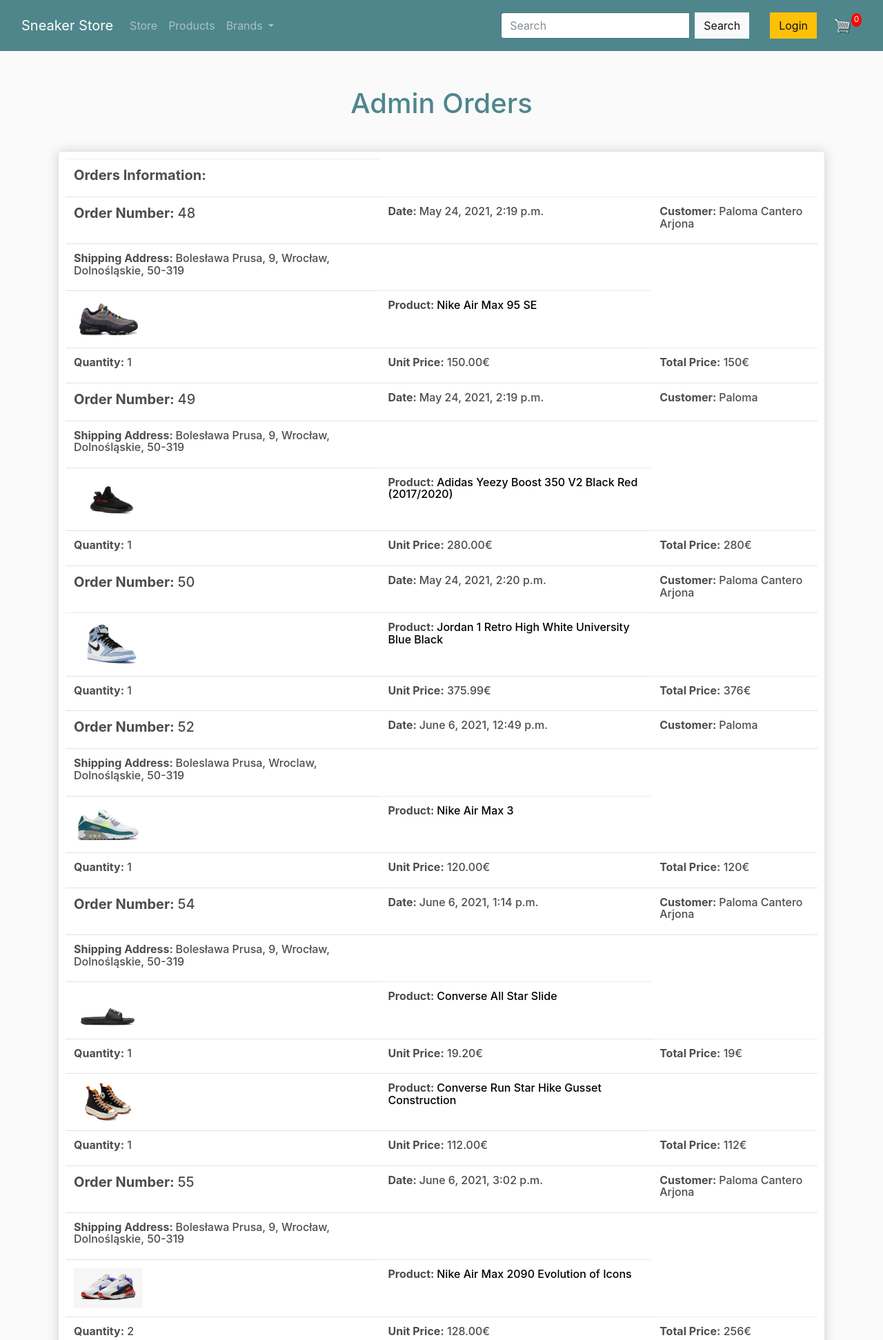
After one commit to PalomaCantero/webpage, a Django app: page /adminOrder/ in a window 1280 px wide. The commit adds this page. Shown: the top 1943 px of the page at 69% size. Run offline with Django 3.2, Linux system fonts and the light colour scheme; data comes from the database, SQL or seed files in the repository; both versions use the stored data as it was after the commit; lists and menus that the app fills with data are empty; some libraries are stand-ins or nearby versions.

Commit message:
Last Update

```diff
--- /dev/null
+++ b/store/templates/store/adminOrder.html
@@ -0,0 +1,77 @@
+{% extends 'store/main.html' %}
+
+{% load static %}
+
+{% block content %}
+
+<link rel="stylesheet" href="https://maxcdn.bootstrapcdn.com/bootstrap/4.0.0-beta/css/bootstrap.min.css" integrity="sha384-/Y6pD6FV/Vv2HJnA6t+vslU6fwYXjCFtcEpHbNJ0lyAFsXTsjBbfaDjzALeQsN6M" crossorigin="anonymous">
+
+<link rel="stylesheet" type="text/css" href="{%static 'css/style.css' %}">
+
+<link rel="stylesheet" type="text/css" href="{%static 'css/main.css' %}">
+
+
+<header class="cd-header flex flex-column flex-center">
+  <div class="text-component text-center">
+    <h1 class="text1">Admin Orders</h1>
+  </div>
+</header>
+
+<div class="row">
+  <div class="col-lg-12">
+    <div class="box-element">
+
+      <table class="table">
+        <tr>
+          <th><h5><strong>Orders Information:</strong></h5></th>
+        </tr>
+        {% for item in orders %}
+        <tr>
+          <th><h5><strong>Order Number: </strong>{{item.id}}</h5></th>
+          <th><h6><strong>Date:  </strong>{{item.date_ordered}}</h6></th>
+          {% for c in customers %}
+          {% if item.customer.name == c.name and item.customer.email == c.email %}
+          <th><h6><strong>Customer:  </strong>{{c.name}}</h6></th>
+          {% endif %}
+          {% endfor %}
+          <tr>
+            {% for s in shipping %}
+            {% if item.id == s.order.id %}
+            <th><h6><strong>Shipping Address:  </strong>{{s.address}}, {{s.city}}, {{s.state}}, {{s.zipcode}}</h6></th>
+            {% endif %}
+            {% endfor %}
+          </tr>
+
+          {% for prod in orderItems %}
+          {% if item.id == prod.order.id %}
+        </tr>
+        <tr>
+        <th><div style="flex:2"><img class="row-image" src="{{prod.product.imageURL}}"></div></th>
+        <th><h6><strong>Product:  </strong><a class="link" href="/product/{{prod.product.slug}}/{{prod.product.id}}">{{prod.product.name}}</a></h6></th>
+        <tr>
+          <th><h6><strong>Quantity:</strong>  {{prod.quantity}}</h6></th>
+          <th><h6><strong>Unit Price:</strong>  {{prod.product.price}}€</h6></th>
+          <th><h6><strong>Total Price:</strong>  {% widthratio prod.product.price 1 prod.quantity %}€</h6></th>
+          {% endif %}
+          {% endfor %}
+        </tr>
+        {% endfor %}
+
+      </table>
+
+    </div>
+
+    <br>
+
+
+
+
+
+
+  </div>
+
+
+</div>
+</div>
+
+{% endblock content %}
--- a/store/templates/store/main.html
+++ b/store/templates/store/main.html
@@ -189,12 +189,16 @@
          <a>Your Privacy Rights</a>
        </li>
        <li>
-        <a>Terms & Conditions</a>
-      </li>
+         {% if user.is_authenticated and request.user.is_superuser %}
+         <a class="link" aria-current="page" href="{% url 'adminOrder' %}">Admin Orders</a>
+         {% else %}
+         <a>Terms & Conditions</a>
+         {% endif %}
+       </li>
 
-    </ul>
-  </div>
-</div>
+     </ul>
+   </div>
+ </div>
 </div>
 
 <hr class="my-4">
--- a/store/templates/store/order.html
+++ b/store/templates/store/order.html
@@ -57,15 +57,15 @@
                 <tr>
                   <th><div style="flex:2"><img class="row-image" src="{{prod.product.imageURL}}"></div></th>
                   <th><h6><strong>Product:  </strong><a class="link" href="/product/{{prod.product.slug}}/{{prod.product.id}}">{{prod.product.name}}</a></h6></th>
+                  </tr>
                   <tr>
                   <th><h6><strong>Quantity:</strong>  {{prod.quantity}}</h6></th>
                   <th><h6><strong>Unit Price:</strong>  {{prod.product.price}}€</h6></th>
                   <th><h6><strong>Total Price:</strong>  {% widthratio prod.product.price 1 prod.quantity %}€</h6></th>
-                  <tr>
+                  </tr>
                 </tr>
               {% endif %}
             {% endfor %}
-        </tr>
         {% endfor %}
       </table>
 
--- a/store/urls.py
+++ b/store/urls.py
@@ -18,5 +18,6 @@ urlpatterns = [
     path('product-list/', views.productList, name="product_list"),
     path('product-list/<str:brandCat>/', views.productCategory, name="product_category"),
     path('deepSearch/', views.deepSearch, name="deepSearch"),
+    path('adminOrder/', views.adminOrder, name="adminOrder"),
 
 ]
--- a/store/utils.py
+++ b/store/utils.py
@@ -89,17 +89,32 @@ def getUserData(request):
     if request.user.is_authenticated:
         customer = request.user.customer
         orders = Order.objects.filter(customer=customer, complete=True)
-        print(orders)
-        print(len(orders))
         try:
             orderItems = []
             for i in range(len(orders)):
                 items = OrderItem.objects.filter(order=orders[i])
                 for j in range(len(items)):
                     orderItems.append(items[j])
-                    print(items[j])
 
         except (MultipleObjectsReturned):
             pass
 
     return {'customer':customer, 'orders':orders, 'orderItems': orderItems}
+
+
+def getAllOrders(request):
+    orders = Order.objects.filter(complete=True)
+    customers = Customer.objects.all()
+    shipping = ShippingAddress.objects.all()
+    try:
+        orderItems = []
+        for i in range(len(orders)):
+            items = OrderItem.objects.filter(order=orders[i])
+            for j in range(len(items)):
+                orderItems.append(items[j])
+                print(items[j])
+
+    except (MultipleObjectsReturned):
+        pass
+
+    return {'orders':orders, 'orderItems': orderItems, 'customers':customers, 'shipping':shipping}
--- a/store/views.py
+++ b/store/views.py
@@ -4,7 +4,7 @@ from django.db.models import Q
 import json
 import datetime
 from .models import *
-from .utils import cookieCart, cartData, guestOrder, getUserData
+from .utils import cookieCart, cartData, guestOrder, getUserData, getAllOrders
 from .forms import *
 from django.core.mail import send_mail, BadHeaderError
 from django.contrib.auth.forms import UserCreationForm
@@ -221,7 +221,20 @@ def myOrders(request):
     customer = userData['customer']
     orders = userData['orders']
     orderItems = userData['orderItems']
-    #orderPrice = userData['orderPrice']
 
     context = {'items':items, 'order':order, 'cartItems':cartItems, 'customer':customer, 'orders':orders, 'orderItems': orderItems}
     return render(request, 'store/order.html', context)
+
+def adminOrder(request):
+    dataCart = cartData(request)
+    cartItems = dataCart["cartItems"]
+    order = dataCart["order"]
+    items = dataCart["items"]
+    orderData = getAllOrders(request)
+    orders = orderData['orders']
+    orderItems = orderData['orderItems']
+    customers = orderData['customers']
+    shipping = orderData['shipping']
+
+    context = {'items':items, 'order':order, 'cartItems':cartItems, 'orders':orders, 'orderItems': orderItems, 'customers':customers, 'shipping':shipping}
+    return render(request, 'store/adminOrder.html', context)
```
Also changed, not shown: db.sqlite3.
